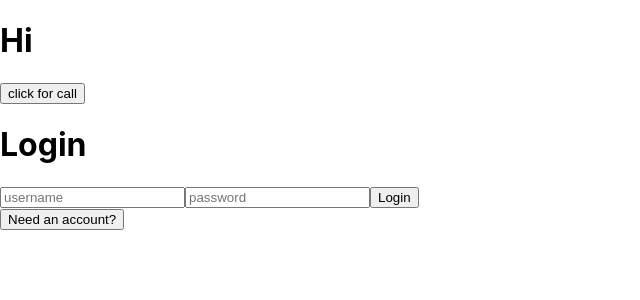
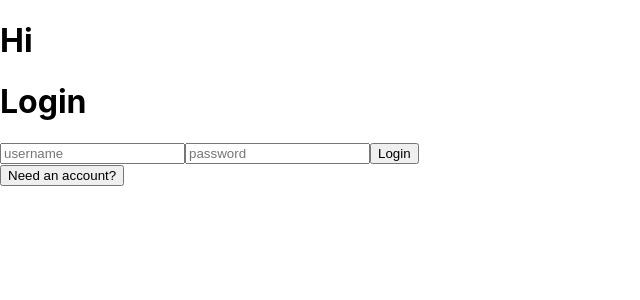
Before and after one commit to kishanraja1/Social_Media_Site_FE, a React (Create React App) app: page / in a window 1280 px wide. Shown: the top 300 px of the page, without its empty margins (0-640 px from the left). Built offline with nearby package versions, Linux system fonts and the light colour scheme.

Commit message:
temp button and funciton deleted

```diff
--- a/src/components/Auth.js
+++ b/src/components/Auth.js
@@ -62,7 +62,7 @@ const Auth = (props) => {
         setErrorMessage(response.data)
       }
     }).then(() => {
-      axios.get(`http://localhost:3000/users/findOne/${username}`,
+      axios.get(`https://stormy-springs-28465.herokuapp.com/users/findOne/${username}`,
     ).then((res) => {
       setUserObj(res.data)
     })
@@ -96,18 +96,10 @@ const Auth = (props) => {
     }
   }
 
-  const tempFunction = () => {
-    // console.log('here');
-    axios.get(`http://localhost:3000/users/findOne/${username}`,
-    ).then((res) => {
-      console.log(res.data)
-    })
-  }
 
   return (
     <div>
       <div>
-        <button onClick={tempFunction}> click for call</button>
         {toggleLogout ?
           <button onClick={handleLogout}>Logout</button> :
           <div>
--- a/src/components/MakePost.js
+++ b/src/components/MakePost.js
@@ -5,7 +5,6 @@ import {useState} from 'react'
 
 const MakePost = (props) => {
     const [ newPost, setNewPost] = useState('')
-
 
      // for posting the new post
     const newPostSubmitHandler =  (event) => {
```
